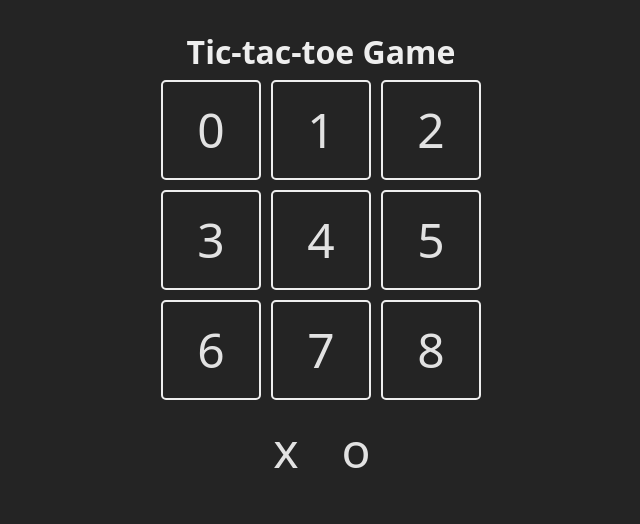
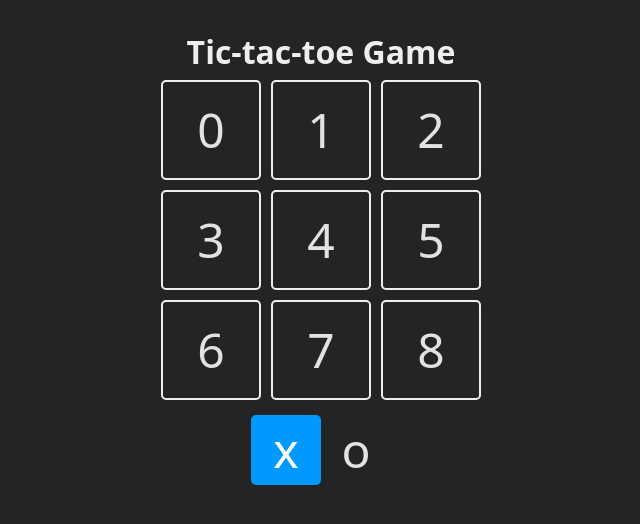
Before and after one commit to kamser/tic-tac-toe, a React (Vite) app: page / in a window 1280 px wide. Shown: the top 524 px of the page, without its empty margins (319-959 px from the left). Built offline with nearby package versions, Linux system fonts and the light colour scheme.

Commit message:
Added the logic to change the turnInformation component styles dinamically according a state

```diff
--- a/src/App.jsx
+++ b/src/App.jsx
@@ -14,12 +14,11 @@ function App() {
 
   const [turn, setTurn] = useState(TURNS.X);
 
-
   return (
     <main className='board'>
       <h1>Tic-tac-toe Game</h1>
       <GameBoard gameBoard={gameBoard}></GameBoard>
-      <TurnInformation></TurnInformation>
+      <TurnInformation currentTurn={turn}></TurnInformation>
 
     </main>
   )
--- a/src/components/GameSquare.jsx
+++ b/src/components/GameSquare.jsx
@@ -1,9 +1,10 @@
 import React from "react";
 
-export function GameSquare({children, updateBoard, index}){
+export function GameSquare({children, isSelected, updateBoard, index}){
+    const componentStyles = isSelected ? "square is-selected" : "square"
     return (
         <>
-            <span className="square">
+            <span className={componentStyles}>
                 {children}
             </span>
         </>
--- a/src/components/TurnInformation.jsx
+++ b/src/components/TurnInformation.jsx
@@ -1,12 +1,12 @@
 import { GameSquare } from "./GameSquare";
 import { TURNS } from "./Utils";
 
-export function TurnInformation(){
+export function TurnInformation({currentTurn}){
     return(
         <>
             <section className="turn">
-                <GameSquare>{TURNS.X}</GameSquare>
-                <GameSquare>{TURNS.O}</GameSquare>
+                <GameSquare isSelected={currentTurn === TURNS.X}>{TURNS.X}</GameSquare>
+                <GameSquare isSelected={currentTurn === TURNS.O}>{TURNS.O}</GameSquare>
             </section>
         </>
     );
```
